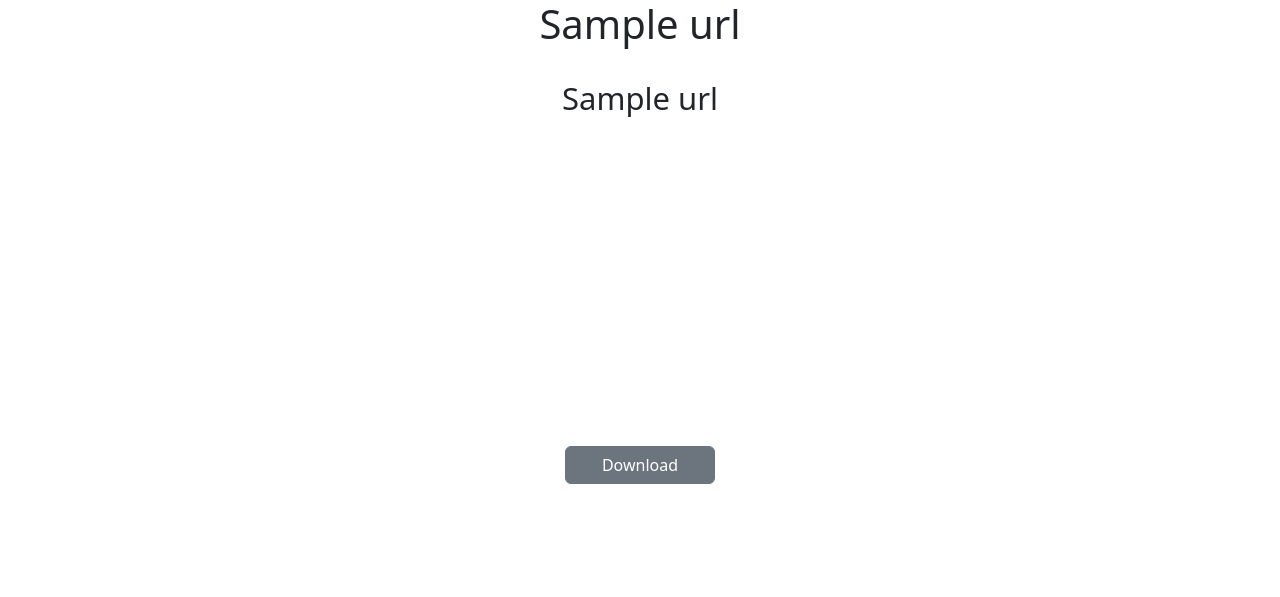
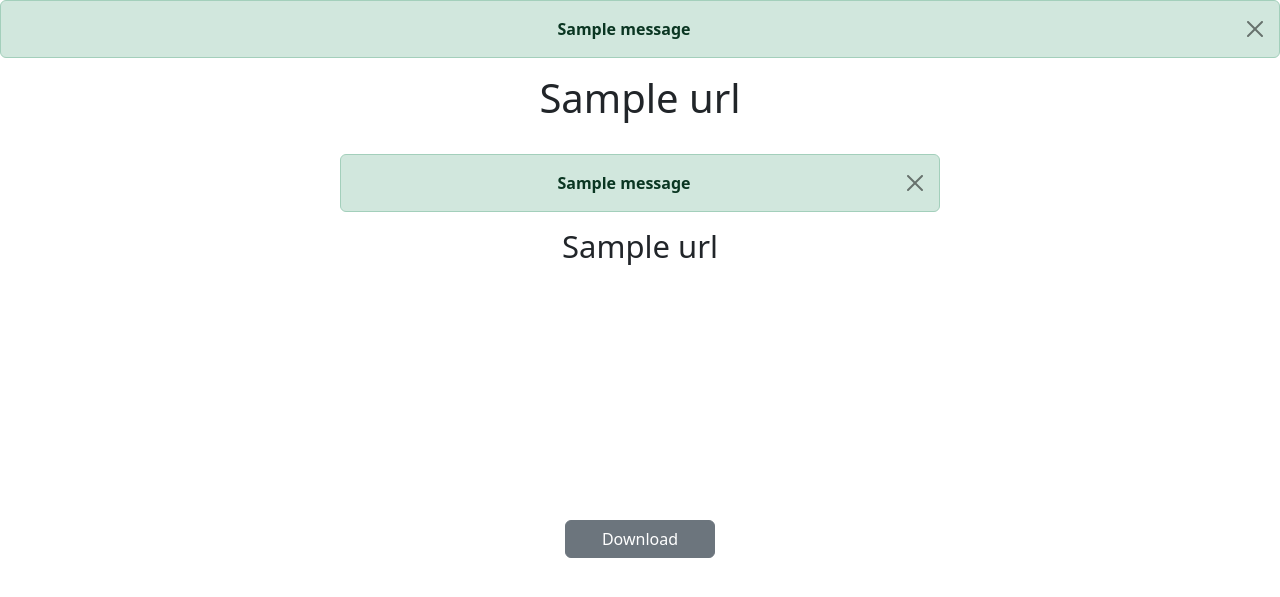
Before and after one commit to Alexxx98/yt-video-download, a Flask app: template templates/download.html in a window 1280 px wide. Shown: the top 597 px of the page. Run offline with Flask 2, Linux system fonts and the light colour scheme; the template is opened without the code that fills it: most values are stand-ins (such as "Sample title", 1, 10 or a date in 2020); one stand-in notice (Sample message) is shown.

Commit message:
messages added

```diff
--- a/app.py
+++ b/app.py
@@ -1,6 +1,7 @@
-from flask import Flask, render_template, request, session
+from flask import Flask, render_template, request, session, redirect, url_for, flash
 from pytube import YouTube
-import os
+from downloader import download_video
+import os, json
 
 
 PHOTO_FOLDER = os.path.join("static", "images")
@@ -16,16 +17,19 @@ def home():
 
     if request.method == 'POST':
         session['link'] = request.form.get('url')
-        link = request.form.get('url')
-        link = link.replace("https://youtu.be", "https://youtube.com/embed")
-        url = YouTube(session['link'])
-        return render_template('download.html', url=url, link=link)
+        try:
+            url = YouTube(session['link'])
+            url.check_availability()
+        except:
+            flash("Wrong URL!", category="danger")
+            return render_template('home.html', youtube_logo=yt_logo)
+        download_video(url)
+        flash("Download Successful!")
     return render_template('home.html', youtube_logo=yt_logo)
 
 @app.route('/download', methods=['POST', 'GET'])
 def download():
-    download_logo = os.path.join(PHOTO_FOLDER, "download-icon.png")
-    return render_template('download.html', download_logo=download_logo)
+    pass
 
 if __name__ == "__main__":
     app.run(host="192.168.1.11", port=8080, debug=True)
--- a/static/style.css
+++ b/static/style.css
@@ -6,6 +6,10 @@
     width: 500px;
 }
 
-#download-button {
+#btn {
     width: 150px;
 }
+
+#msg {
+    text-align: center;
+}
--- a/templates/base.html
+++ b/templates/base.html
@@ -10,6 +10,15 @@
 </head>
 
 <body>
+    {% with messages = get_flashed_messages(with_categories=true) %}
+        {% for category, message in messages %}
+            <div class="alert alert-{{ category }} alert-dismissible fade show" role="alert" id="msg">
+                <strong>{{ message }}</strong>
+                <button type="button" class="btn-close" data-bs-dismiss="alert" aria-label="Close"></button>
+            </div>
+        {% endfor %}
+    {% endwith %}
+
     {% block content %}
 
     {% endblock %}
--- a/templates/download.html
+++ b/templates/download.html
@@ -5,6 +5,8 @@
         <br/>
         <iframe src="{{ link }}" width="600px" height="360px" allowfullscreen></iframe>
         <br/>
-        <button type="submit" class="btn btn-secondary" id="download-button">Download</button>
+        <form action="/download" method="POST"></form>
+            <button type="submit" class="btn btn-secondary" id="btn">Download</button>
+        </form>
     </div>
 {% endblock %}
--- a/templates/home.html
+++ b/templates/home.html
@@ -1,5 +1,6 @@
 {% extends 'base.html' %}
 {% block content %}
+
     <div class="container">
         <img src="{{ youtube_logo }}" alt="youtube" height="320px" width="460px">
         <br />
@@ -7,7 +8,8 @@
             <input type="text" id="url" name="url" placeholder="Paste here link to the video">
             <br />
             <br />
-            <button type="submit" class="btn btn-secondary">Convert</button>
+            <button type="submit" class="btn btn-secondary" id="btn">Convert</button>
         </form>
     </div>
+
 {% endblock content %}
```
Also changed, not shown: 1 other file.
